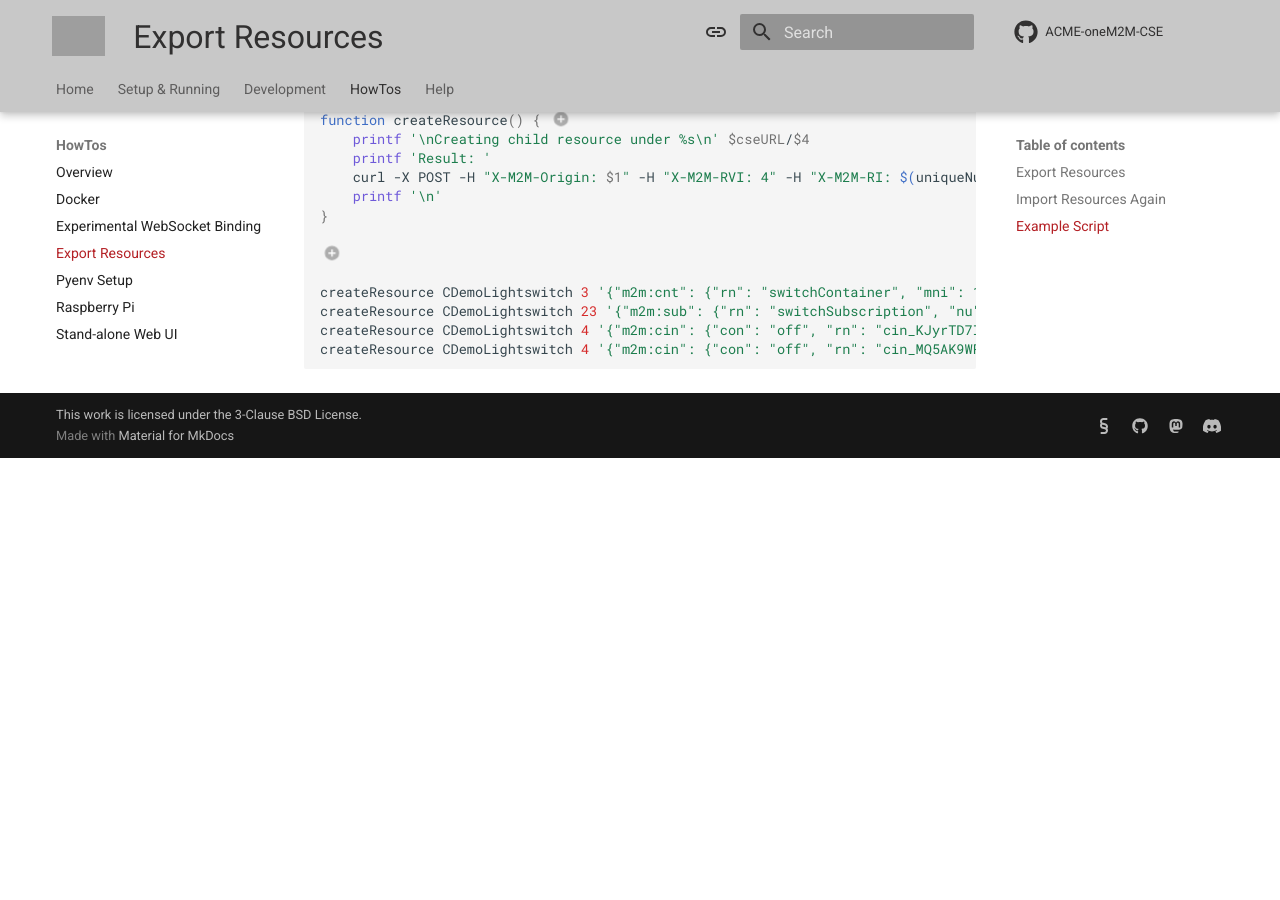
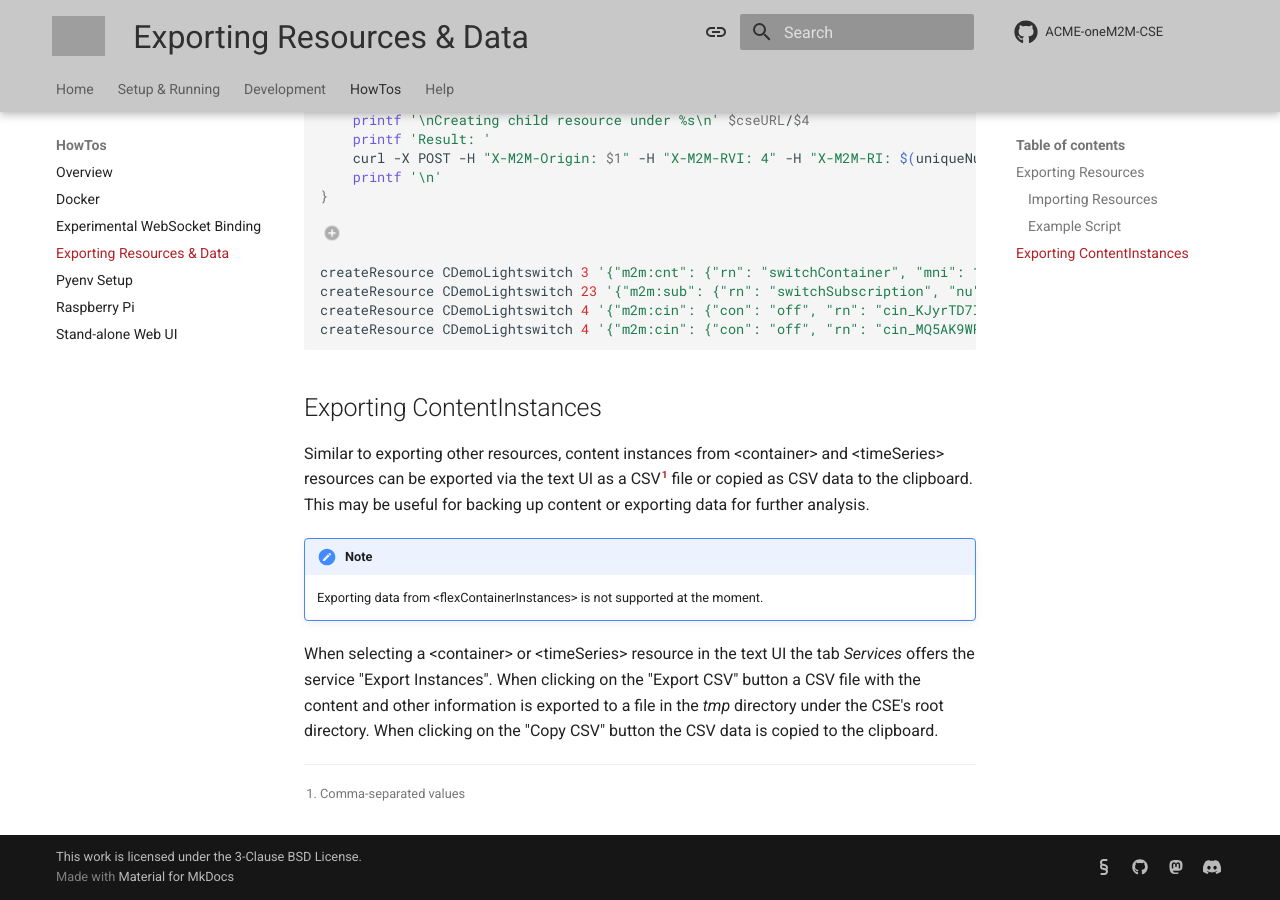
Before and after one commit to ankraft/ACME-oneM2M-CSE-mkdocs, an MkDocs documentation site: the page built from docs/howtos/ExportResources.md, in a window 1280 px wide and 900 px high, scrolled down 2223 px. Built offline with MkDocs 1.6.1 and Material for MkDocs 9.7.7, drawn with Linux system fonts in a browser that asks for light colours; comment, search, counter and statistics services are not loaded; before the commit the page ends 2681 px from its top, so only the background shows below that; some of the changed text lies outside the part shown; grey boxes are pictures that could not be loaded.

Commit message:
Added oneM2M intro, simplified exporting description

````diff
--- a/docs/howtos/ExportResources.md
+++ b/docs/howtos/ExportResources.md
@@ -1,22 +1,22 @@
 # How to Export Resources
 
-Sometimes it is necessary to export resource, for example to backup a part of the resource tree or to save the state of the resource tree for demonstration and experiments.
+Sometimes it could be useful to export resources, for example to backup a part of the resource tree or to save the state of the resource tree for demonstration and experiments.
 
-## Export Resources
+## Exporting Resources
 
 The ACME CSE offers a simple and portable way to export single resources or a whole part of the resource tree. In the text UI when clicking on a resource a tab *Services* contains the service "Export Resource". When clicking on the "Export" button a resource and (depending on the "child resource" checkbox) its child resources are exported to a directory as a shell script with the current date and time. The directory is the *tmp* directory under the CSE's root directory.
 
 <figure markdown="1">
-![Text UI - Export Resources](../images/export_resource.png#only-light){data-gallery="light"}
-![Text UI - Export Resources](../images/export_resource-dark.png#only-dark){data-gallery="dark"}
-<figcaption>Text UI - Export Resources</figcaption>
+![Text UI - Export Resources](../images/export_resource.png#only-light){width=800 data-gallery="light"}
+![Text UI - Export Resources](../images/export_resource-dark.png#only-dark){width=800 data-gallery="dark"}
+<figcaption>Text UI - Exporting Resources</figcaption>
 </figure>
 
 The generated script contains the necessary commands to send Mca CREATE requests using *curl* commands over http for the exported resources.
 
 One is free to make modifications to the exported resources as necessary, or to combine various resource scripts into a single script.
 
-## Import Resources Again
+### Importing Resources
 
 The generated shell script contains three sections:
 
@@ -34,7 +34,7 @@ To import the resources in an export script just run the script in a (bash) shel
 $ sh export-20240316T131612.sh
 ```
 
-## Example Script
+### Example Script
 
 The following is an example of an export script that exports a container with two content instances and a subscription:
 
@@ -74,3 +74,15 @@ createResource CDemoLightswitch 4 '{"m2m:cin": {"con": "off", "rn": "cin_MQ5AK9W
 2.	This function generates a unique number that is used for various identifiers.
 3.	This function creates a resource in the CSE using the *curl* command line tool. The function takes four arguments: the originator, the resource type, the resource representation, and the parent resource's URL.
 4.	From here on the script creates the resources. The `createResource` function is called with the originator, the resource type, the resource representation, and the parent resource's URL.
+
+
+## Exporting ContentInstances
+
+Similar to exporting other resources, content instances from &lt;container> and &lt;timeSeries> resources can be exported via the text UI as a CSV[^1] file or copied as CSV data to the clipboard. This may be useful for backing up content or exporting data for further analysis.
+
+[^1]: Comma-separated values
+
+!!! Note
+	Exporting data from &lt;flexContainerInstances> is not supported at the moment.
+
+When selecting a &lt;container> or &lt;timeSeries> resource in the text UI the tab *Services* offers the service "Export Instances". When clicking on the "Export CSV" button a CSV file with the content and other information is exported to a file in the *tmp* directory under the CSE's root directory. When clicking on the "Copy CSV" button the CSV data is copied to the clipboard.
--- a/mkdocs.yml
+++ b/mkdocs.yml
@@ -126,6 +126,7 @@ extra:
 nav:
   - Home:
     - 'Home': 'index.md'
+    - 'What is oneM2M?': 'home/oneM2M-introduction.md'
     - 'Supported Features': 'home/Supported.md'
     - 'Roadmap': 'home/Roadmap.md'
     - 'LICENSE': 'home/License.md'
@@ -183,7 +184,7 @@ nav:
       - 'Overview': 'howtos/HowTos.md'
       - 'Docker': 'howtos/Docker.md'
       - 'Experimental WebSocket Binding': 'howtos/ExperimentalWebSocketBinding.md'
-      - 'Export Resources': 'howtos/ExportResources.md'
+      - 'Exporting Resources & Data': 'howtos/ExportResources.md'
       - 'Pyenv Setup': 'howtos/HowTo-pyenv.md'
       - 'Raspberry Pi': 'howtos/RaspberryPi.md'
       - 'Stand-alone Web UI': 'howtos/StandAloneWebUI.md'
````
Also changed, not shown: docs/help/FAQ.md (+10 -0 lines), docs/home/oneM2M-introduction.md (added, +79 -0 lines), docs/index.md (+1 -1 lines), docs/images/export_resource.png, docs/images/oneM2M-Architecture.png (added), docs/images/oneM2M-CSF.png (added).
